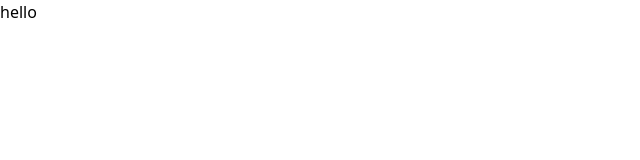
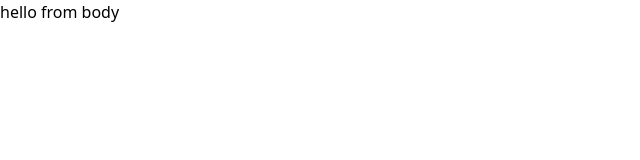
Before and after one commit to Gaurav-Soni24/air-pollution-monitoring-system, a Next.js app: page / in a window 1280 px wide. Shown: the top 160 px of the page, without its empty margins (0-640 px from the left). Built offline with nearby package versions, Linux system fonts and the light colour scheme.

Commit message:
Your commit message here

```diff
--- /dev/null
+++ b/Components/Body.jsx
@@ -0,0 +1,11 @@
+import React from 'react'
+
+const body = () => {
+  return (
+    <div>
+      hello from body
+    </div>
+  )
+}
+
+export default body
--- a/app/page.js
+++ b/app/page.js
@@ -1,11 +1,12 @@
+import Body from '@/Components/Body'
 import React from 'react'
 
 const page = () => {
   return (
     <div>
-      hello
+      <Body/>
     </div>
   )
 }
 
-export default page
+export default page;
```
Also changed, not shown: Components/Body.css (added).
